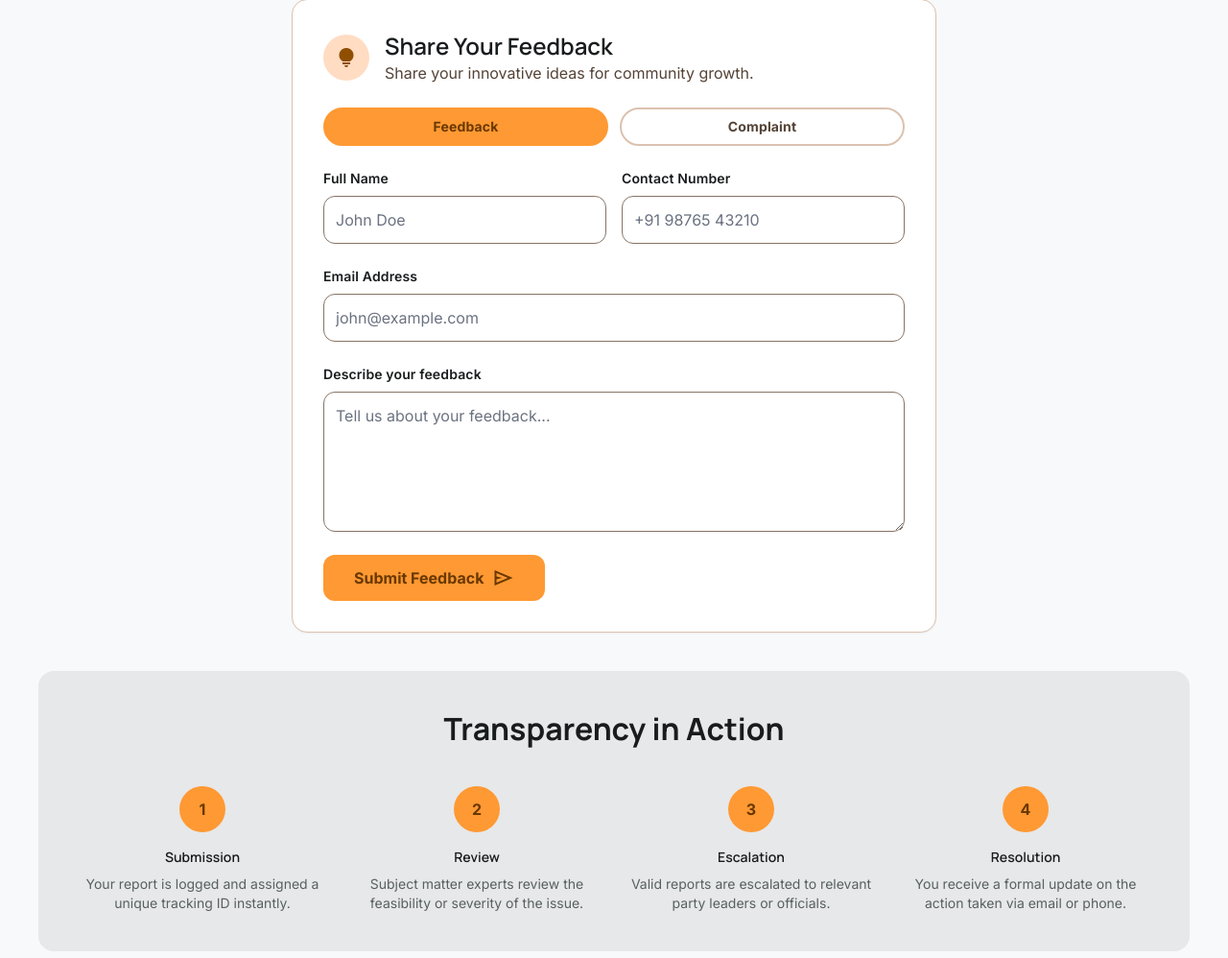
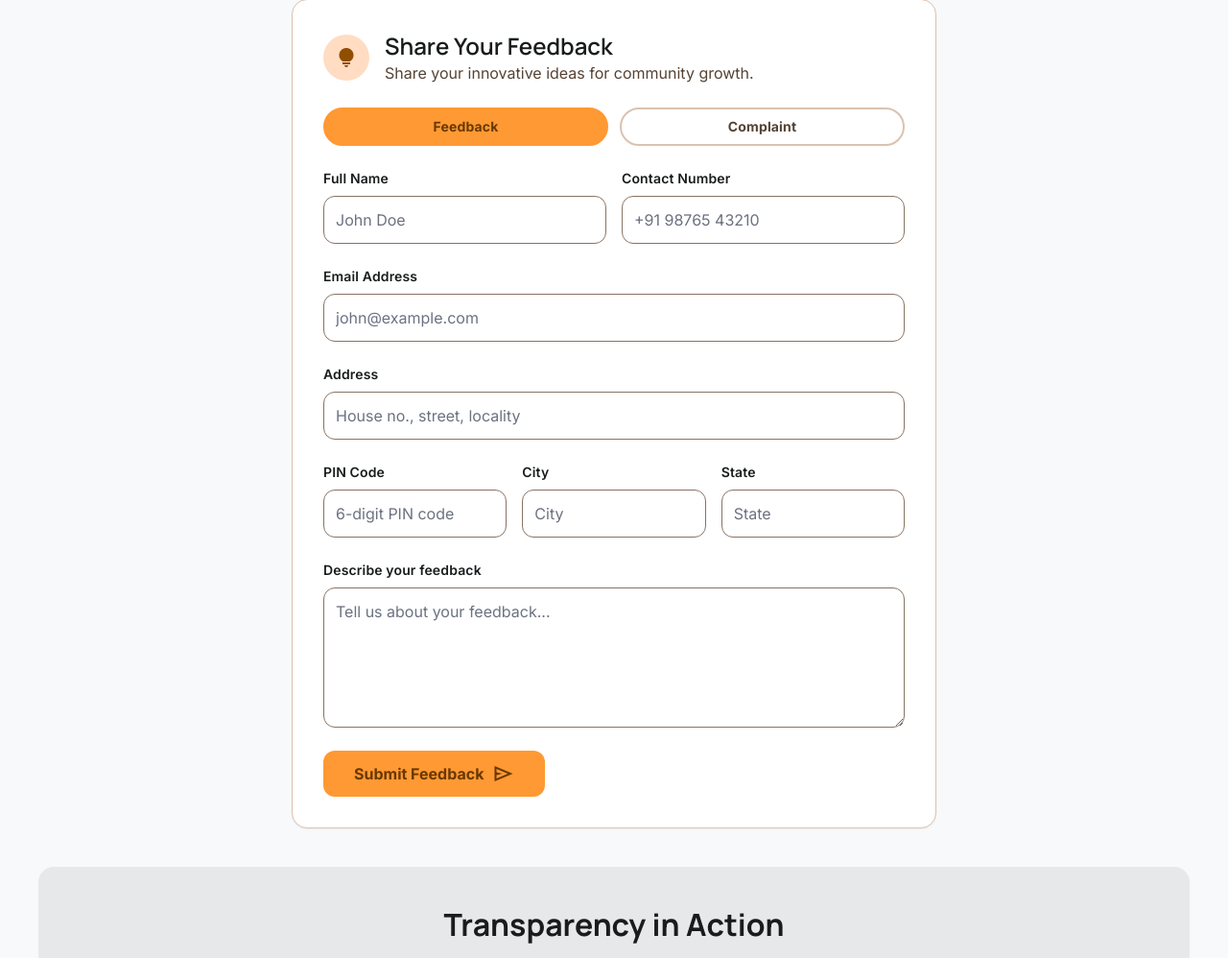
Before and after one commit to HimanshuSwami-Developer/CivicProject, a Django app: page /feedback/ in a window 1280 px wide. Shown: the part 509-1507 px from the top of the page at 96% size. Run offline with Django 4.2, Linux system fonts and the light colour scheme; some libraries are stand-ins or nearby versions.

Commit message:
feat: add address, city, state, and pincode fields to feedback model and forms

```diff
--- a/core/api.py
+++ b/core/api.py
@@ -199,6 +199,10 @@ def feedback_list(request):
             name=data.get("name") or "Anonymous",
             phone=data.get("phone", ""),
             email=data.get("email", ""),
+            address=data.get("address", ""),
+            city=data.get("city", ""),
+            state=data.get("state", ""),
+            pincode=data.get("pincode", ""),
             message=message,
             status="pending",
         )
--- a/core/templates/core/_donate_modal.html
+++ b/core/templates/core/_donate_modal.html
@@ -7,11 +7,11 @@
 <!-- Backdrop -->
 <div class="fixed inset-0 bg-black/50 backdrop-blur-sm" onclick="closeDonationModal()"></div>
 <!-- Dialog Wrapper -->
-<div class="relative min-h-full flex items-start sm:items-center justify-center p-4">
+<div class="relative min-h-full flex items-end sm:items-center justify-center p-0 sm:p-4">
 <!-- Dialog Content -->
-<div class="relative w-full max-w-2xl my-8 bg-white rounded-xl shadow-2xl overflow-hidden modal-animate flex flex-col">
+<div class="relative w-full h-[80vh] sm:h-auto sm:max-w-2xl sm:my-8 bg-white rounded-t-2xl sm:rounded-xl shadow-2xl overflow-hidden modal-animate flex flex-col">
 <!-- Dialog Header -->
-<div class="saffron-gradient p-6 text-white">
+<div class="saffron-gradient p-6 text-white flex-shrink-0">
 <div class="flex justify-between items-start">
 <div>
 <h4 class="font-headline-md text-lg font-bold">Make a Donation</h4>
@@ -23,7 +23,7 @@
 </div>
 </div>
 <!-- Dialog Body -->
-<div class="p-6 space-y-4 bg-surface-container-lowest" id="donationFormWrap">
+<div class="p-6 space-y-4 bg-surface-container-lowest flex-1 overflow-y-auto" id="donationFormWrap">
 <form class="space-y-4" id="donationForm">
 <div>
 <label class="block text-label-md font-label-md text-on-surface-variant mb-3">Amount</label>
@@ -76,7 +76,7 @@
 </form>
 </div>
 <!-- Success State -->
-<div class="hidden flex-col items-center justify-center text-center p-10 bg-surface-container-lowest" id="donationSuccess">
+<div class="hidden flex-col items-center justify-center text-center p-10 bg-surface-container-lowest flex-1 overflow-y-auto" id="donationSuccess">
 <div class="w-20 h-20 rounded-full bg-primary-fixed flex items-center justify-center mb-6 text-primary">
 <span class="material-symbols-outlined text-5xl" style="font-variation-settings: 'FILL' 1;">check_circle</span>
 </div>
@@ -85,7 +85,7 @@
 <button class="w-full bg-primary-container text-on-primary-container font-bold py-3 rounded-lg hover:brightness-105 transition-all" onclick="closeDonationModal()" type="button">Close</button>
 </div>
 <!-- Dialog Footer -->
-<div class="p-6 border-t border-outline-variant bg-white" id="donationFormFooter">
+<div class="p-6 border-t border-outline-variant bg-white flex-shrink-0" id="donationFormFooter">
 <button class="w-full bg-primary-container text-on-primary-container font-bold py-4 rounded-lg flex items-center justify-center gap-2 hover:brightness-105 active:scale-95 transition-all shadow-lg" form="donationForm" id="payBtn" type="submit">
                 Pay <span id="displayAmount">₹0</span> Securely
                 <span class="material-symbols-outlined">lock</span>
--- a/core/templates/core/_feedback_form.html
+++ b/core/templates/core/_feedback_form.html
@@ -27,6 +27,27 @@
 <div class="flex flex-col gap-2">
 <label class="font-label-md text-label-md text-on-surface" for="fb-email">Email Address</label>
 <input class="w-full p-3 rounded-lg border border-outline focus:border-primary-container focus:ring-1 focus:ring-primary-container outline-none transition-all" id="fb-email" placeholder="john@example.com" required="" type="email"/>
+</div>
+<div class="flex flex-col gap-2">
+<label class="font-label-md text-label-md text-on-surface" for="fb-address">Address</label>
+<input class="w-full p-3 rounded-lg border border-outline focus:border-primary-container focus:ring-1 focus:ring-primary-container outline-none transition-all" id="fb-address" placeholder="House no., street, locality" type="text"/>
+</div>
+<div class="grid grid-cols-1 md:grid-cols-3 gap-4">
+<div class="flex flex-col gap-2">
+<label class="font-label-md text-label-md text-on-surface" for="fb-pincode">PIN Code</label>
+<div class="relative">
+<input class="w-full p-3 pr-10 rounded-lg border border-outline focus:border-primary-container focus:ring-1 focus:ring-primary-container outline-none transition-all" id="fb-pincode" inputmode="numeric" maxlength="6" placeholder="6-digit PIN code" type="text"/>
+<span class="hidden absolute right-3 top-1/2 -translate-y-1/2 h-4 w-4 border-2 border-outline-variant border-t-primary rounded-full animate-spin" id="fb-pincode-loader"></span>
+</div>
+</div>
+<div class="flex flex-col gap-2">
+<label class="font-label-md text-label-md text-on-surface" for="fb-city">City</label>
+<input class="w-full p-3 rounded-lg border border-outline focus:border-primary-container focus:ring-1 focus:ring-primary-container outline-none transition-all" id="fb-city" placeholder="City" type="text"/>
+</div>
+<div class="flex flex-col gap-2">
+<label class="font-label-md text-label-md text-on-surface" for="fb-state">State</label>
+<input class="w-full p-3 rounded-lg border border-outline focus:border-primary-container focus:ring-1 focus:ring-primary-container outline-none transition-all" id="fb-state" placeholder="State" type="text"/>
+</div>
 </div>
 <div class="flex flex-col gap-2">
 <label class="font-label-md text-label-md text-on-surface" for="fb-message" id="fb-message-label">Describe your feedback</label>
@@ -70,6 +91,23 @@
         $('#tag-suggestion').on('click', function () { switchFeedbackType('feedback'); });
         $('#tag-complaint').on('click', function () { switchFeedbackType('complaint'); });
 
+        $('#fb-pincode').on('input', function () {
+            const digits = $(this).val().replace(/\D/g, '').slice(0, 6);
+            $(this).val(digits);
+            if (digits.length === 6) {
+                $('#fb-pincode-loader').removeClass('hidden');
+                $.getJSON('https://api.postalpincode.in/pincode/' + digits).done(function (data) {
+                    if (data && data[0] && data[0].Status === 'Success' && data[0].PostOffice && data[0].PostOffice.length) {
+                        const po = data[0].PostOffice[0];
+                        $('#fb-city').val(po.District);
+                        $('#fb-state').val(po.State);
+                    }
+                }).always(function () {
+                    $('#fb-pincode-loader').addClass('hidden');
+                });
+            }
+        });
+
         $('#feedback-form').on('submit', function (e) {
             e.preventDefault();
             const btn = $('#fb-submit-btn');
@@ -85,6 +123,10 @@
                     name: $('#fb-name').val(),
                     phone: $('#fb-phone').val(),
                     email: $('#fb-email').val(),
+                    address: $('#fb-address').val(),
+                    city: $('#fb-city').val(),
+                    state: $('#fb-state').val(),
+                    pincode: $('#fb-pincode').val(),
                     message: $('#fb-message').val()
                 }),
                 success: function () {
```
Also changed, not shown: core/models.py (+8 -0 lines), core/templates/core/admin_feedback.html (+10 -0 lines), core/migrations/0011_feedback_address_feedback_city_and_more.py (added).
